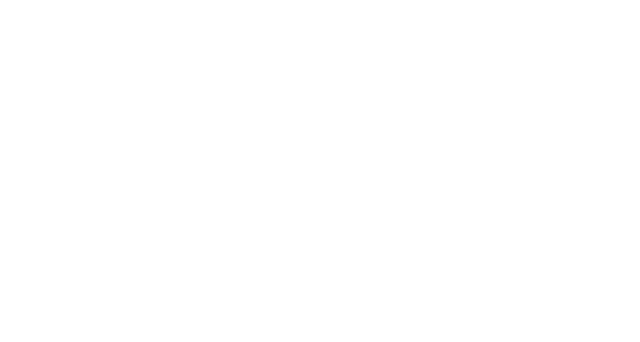
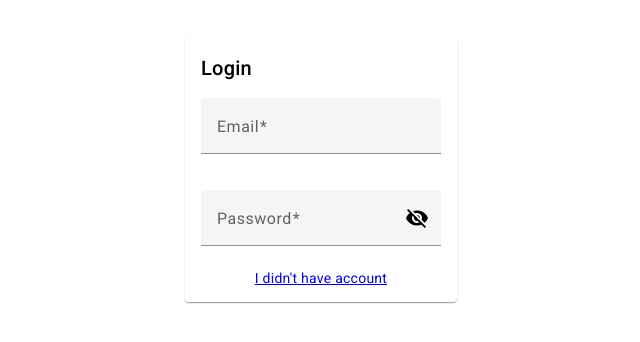
Before and after one commit to ShakaFT/find-your-word, an Angular app in the folder webApp/: page /login in a window 1280 px wide. Before the commit this address led to /. Shown: the part 244-586 px from the top of the page, without its empty margins (319-959 px from the left). Built offline with nearby package versions, Linux system fonts and the light colour scheme.

Commit message:
feat: add login and signup page

```diff
--- a/webApp/src/app/components/wordle-board/wordle-board.component.ts
+++ b/webApp/src/app/components/wordle-board/wordle-board.component.ts
@@ -18,7 +18,7 @@ export class WordleBoardComponent {
 
   public currentRow: number = 0
   public nbLetters: number = 5
-  public nbTries: number = 2
+  public nbTries: number = 6
   public wordToFind: string = "HELLO"
 
   public gameMatrix: Array<Array<string>> = []
@@ -119,7 +119,6 @@ export class WordleBoardComponent {
 
     let currentWord: string = this._getWord()
 
-    console.log(`currentWord: ${currentWord} wordToFind ${this.wordToFind}`)
 
     // this.api.wordExists(this.lang, currentWord).subscribe(data => {
     //   if (!data.exists) {
@@ -130,11 +129,10 @@ export class WordleBoardComponent {
     this._checkLetterPosition(currentWord)
 
     if (currentWord == this.wordToFind) {
-      console.log("on rentre")
       this._dialog.open(ModalComponent,
         { data:
-          { title: "Vous avez gagné !!!",
-            content: `Le mot était ${this.wordToFind}`
+          { title: "You win !!!",
+            content: `The word was ${this.wordToFind}`
           },
           disableClose: true
         })
@@ -144,8 +142,8 @@ export class WordleBoardComponent {
     if (this.currentRow == this.nbTries - 1) {
       this._dialog.open(ModalComponent,
         { data:
-          { title: "Vous avez perdu ...",
-            content: `Le mot était ${this.wordToFind}`
+          { title: "You lose ...",
+            content: `The word was ${this.wordToFind}`
           },
           disableClose: true
         })
@@ -165,7 +163,6 @@ export class WordleBoardComponent {
   }
 
   private _getWord(): string {
-    console.log("ok")
     return this.gameMatrix[this.currentRow].join("")
   }
 
--- /dev/null
+++ b/webApp/src/app/login/login.component.html
@@ -0,0 +1,25 @@
+<mat-card class="login-card">
+    <mat-card-header>
+        <mat-card-title>Login</mat-card-title>
+    </mat-card-header>
+    <mat-card-content>
+        <form [formGroup]="login" class="form">
+            <span>
+                <mat-form-field class="form-field" appearance="fill">
+                    <mat-label>Email</mat-label>
+                    <input matInput required>
+                </mat-form-field>
+            </span>
+            <span>
+                <mat-form-field class="form-field" appearance="fill">
+                    <mat-label>Password</mat-label>
+                    <input matInput [type]="hide ? 'password' : 'text'" formControlName="password" required>
+                    <mat-icon matSuffix (click)="hide = !hide">{{hide ? 'visibility_off' : 'visibility'}}</mat-icon>
+                </mat-form-field>
+            </span>
+        </form>
+    </mat-card-content>
+    <mat-card-footer class="footer">
+        <a href="/signup">I didn't have account</a>
+    </mat-card-footer>
+</mat-card>
--- /dev/null
+++ b/webApp/src/app/login/login.component.scss
@@ -0,0 +1,20 @@
+.login-card {
+    width: fit-content;
+    margin: auto;
+    position: relative;
+    top: 35%;
+}
+
+span {
+    margin-top: 1em ;
+    display: block;
+}
+
+.form-field {
+    width: 15em;
+}
+
+.footer{
+    text-align: center;
+    padding-bottom: 1em;
+}
--- /dev/null
+++ b/webApp/src/app/login/login.component.ts
@@ -0,0 +1,17 @@
+import { Component } from '@angular/core';
+import { FormControl, FormGroup, Validators } from '@angular/forms';
+
+@Component({
+  selector: 'app-login',
+  templateUrl: './login.component.html',
+  styleUrls: ['./login.component.scss']
+})
+export class LoginComponent {
+  login: FormGroup = new FormGroup({
+    email: new FormControl('', [Validators.email, Validators.required ]),
+    password: new FormControl('', [Validators.required, Validators.min(3) ])
+  });
+  hide = true;
+  get emailInput() { return this.login.get('email'); }
+  get passwordInput() { return this.login.get('password'); }
+}
--- /dev/null
+++ b/webApp/src/app/signup/signup.component.html
@@ -0,0 +1,32 @@
+<mat-card class="login-card">
+    <mat-card-header>
+        <mat-card-title>Signup</mat-card-title>
+    </mat-card-header>
+    <mat-card-content>
+        <form [formGroup]="signup" class="form">
+            <span>
+                <mat-form-field class="form-field" appearance="fill">
+                    <mat-label>Email</mat-label>
+                    <input matInput required>
+                </mat-form-field>
+            </span>
+            <span>
+                <mat-form-field class="form-field" appearance="fill">
+                    <mat-label>Password</mat-label>
+                    <input matInput [type]="hide ? 'password' : 'text'" formControlName="password" required>
+                    <mat-icon matSuffix (click)="hide = !hide">{{hide ? 'visibility_off' : 'visibility'}}</mat-icon>
+                </mat-form-field>
+            </span>
+            <span>
+                <mat-form-field class="form-field" appearance="fill">
+                    <mat-label>Confirm password</mat-label>
+                    <input matInput [type]="hide ? 'password' : 'text'" formControlName="confirm-password" required>
+                    <mat-icon matSuffix (click)="hide = !hide">{{hide ? 'visibility_off' : 'visibility'}}</mat-icon>
+                </mat-form-field>
+            </span>
+        </form>
+    </mat-card-content>
+    <mat-card-footer class="footer">
+        <a href="/login">I already have account</a>
+    </mat-card-footer>
+</mat-card>
--- /dev/null
+++ b/webApp/src/app/signup/signup.component.scss
@@ -0,0 +1,20 @@
+.login-card {
+    width: fit-content;
+    margin: auto;
+    position: relative;
+    top: 25%;
+}
+
+span {
+    margin-top: 1em ;
+    display: block;
+}
+
+.form-field {
+    width: 15em;
+}
+
+.footer{
+    text-align: center;
+    padding-bottom: 1em;
+}
--- /dev/null
+++ b/webApp/src/app/signup/signup.component.ts
@@ -0,0 +1,18 @@
+import { Component } from '@angular/core';
+import { FormControl, FormGroup, Validators } from '@angular/forms';
+
+@Component({
+  selector: 'app-signup',
+  templateUrl: './signup.component.html',
+  styleUrls: ['./signup.component.scss']
+})
+export class SignupComponent {
+  signup: FormGroup = new FormGroup({
+    email: new FormControl('', [Validators.email, Validators.required ]),
+    password: new FormControl('', [Validators.required, Validators.min(3) ])
+  });
+  hide = true;
+  get emailInput() { return this.signup.get('email'); }
+  get passwordInput() { return this.signup.get('password'); }
+  get confirmPasswordInput() { return this.signup.get('confirm-password'); }
+}
```
Also changed, not shown: webApp/src/app/app-routing.module.ts (+8 -0 lines), webApp/src/app/app.module.ts (+17 -2 lines), 2 other files (tests, documents, lock files or other folders).
